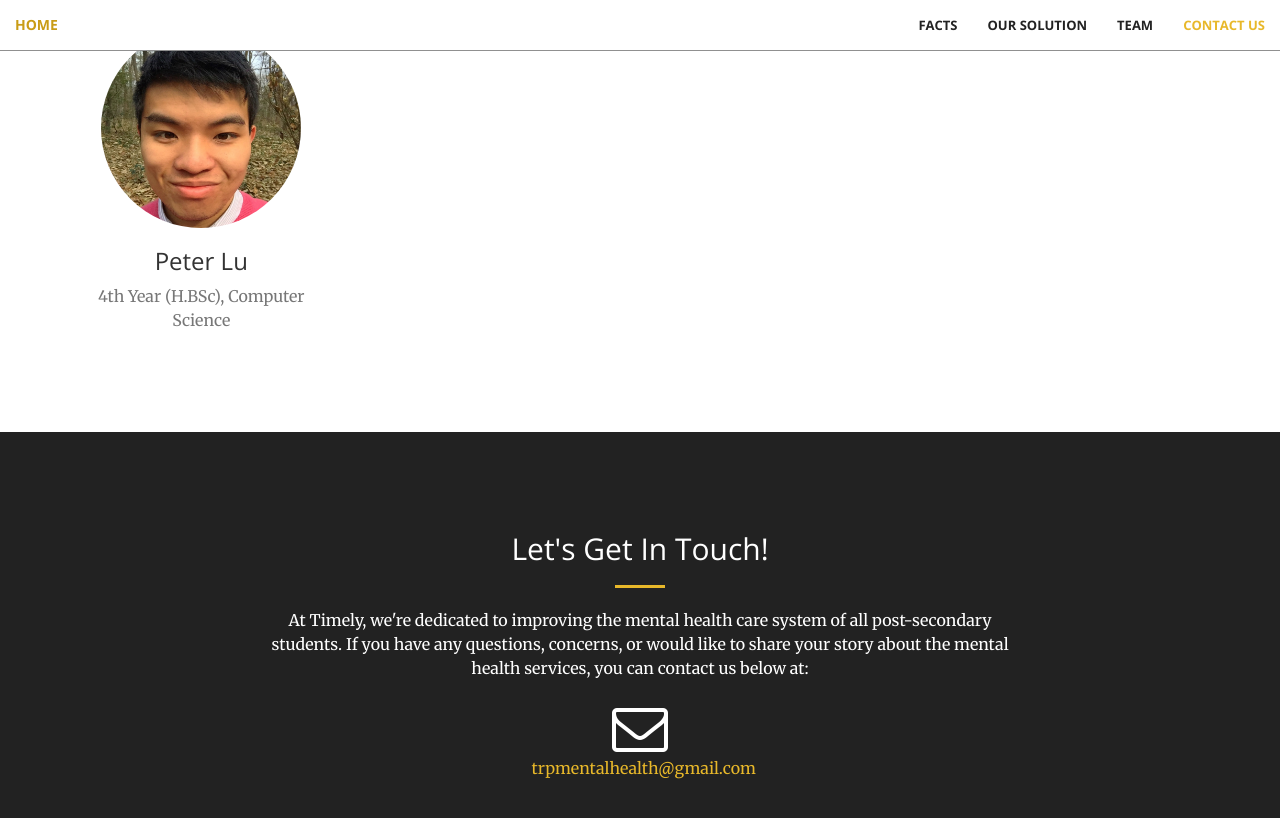
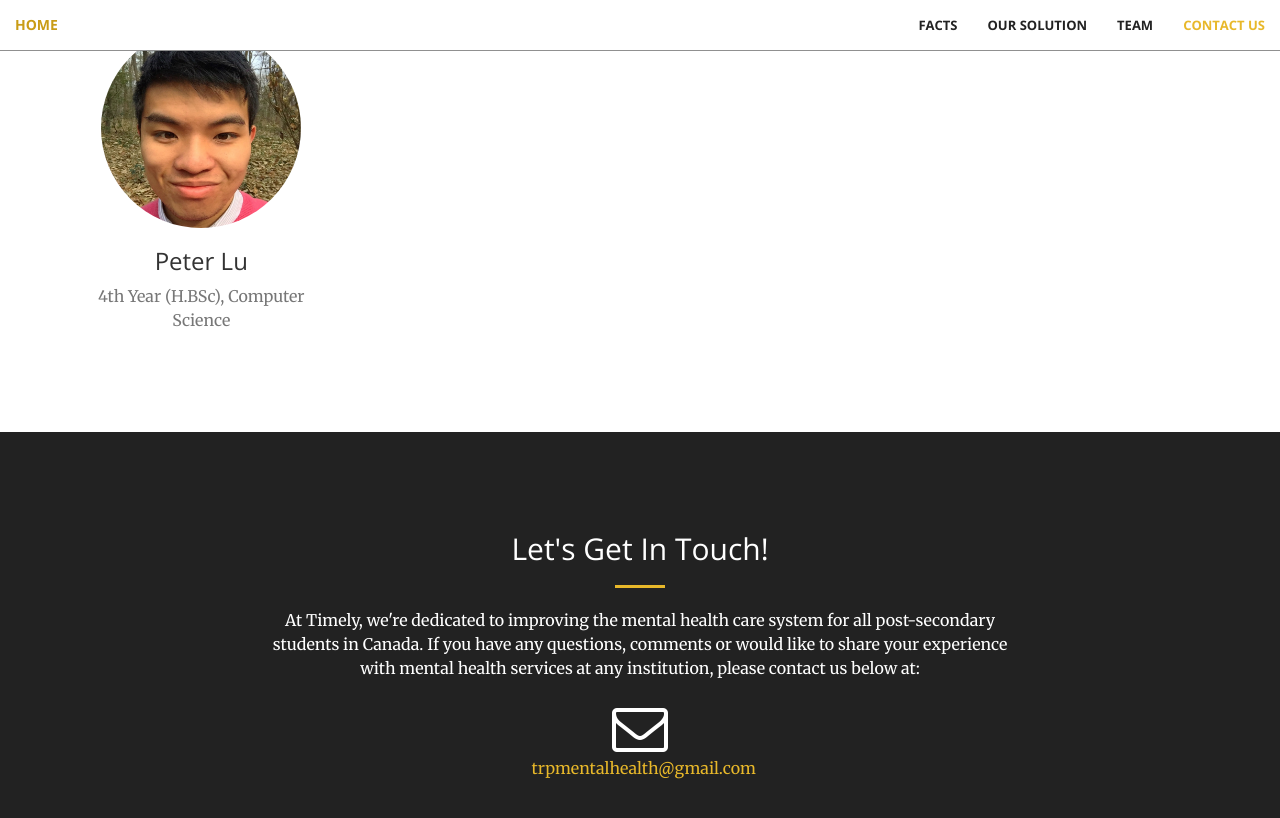
Before and after one commit to pxlu/Timely, a Jekyll site: the page built from index.html, in a window 1280 px wide and 900 px high, scrolled down 2507 px. Shown: the top 818 px of the window. Built offline with Jekyll 4.4.1, drawn with Linux system fonts in a browser that asks for light colours.

Commit message:
Reworded contact section:

```diff
--- a/_includes/contact.html
+++ b/_includes/contact.html
@@ -4,7 +4,7 @@
             <div class="col-lg-8 col-lg-offset-2 text-center">
                 <h2 class="section-heading">Let's Get In Touch!</h2>
                 <hr class="primary">
-                <p>At Timely, we're dedicated to improving the mental health care system of all post-secondary students. If you have any questions, concerns, or would like to share your story about the mental health services, you can contact us below at:</p>
+                <p>At Timely, we're dedicated to improving the mental health care system for all post-secondary students in Canada. If you have any questions, comments or would like to share your experience with mental health services at any institution, please contact us below at:</p>
             </div>
         <!--
         <div class="col-lg-2 col-lg-offset-2 text-center">
```
Also changed, not shown: 1 other file.
